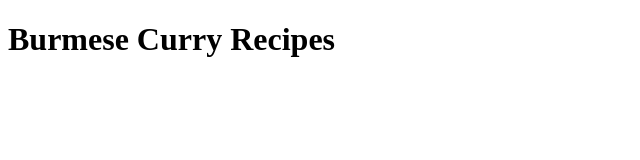
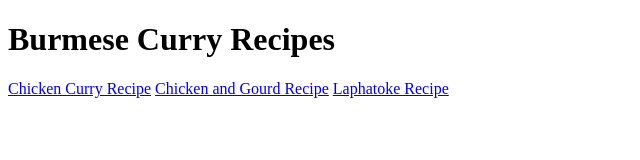
Before and after one commit to Oaksoe11/odin-recipes, a plain HTML site: page index.html in a window 1280 px wide. Shown: the whole page, without its empty margins (0-640 px from the left). Drawn offline with Linux system fonts and the light colour scheme.

Commit message:
Add links to recipes pages

```diff
--- a/index.html
+++ b/index.html
@@ -7,5 +7,8 @@
 </head>
 <body>
     <h1>Burmese Curry Recipes</h1>
+    <a href="recipes/chickenCurry.html">Chicken Curry Recipe</a>
+    <a href="recipes/chickenNgourd.html">Chicken and Gourd Recipe</a>
+    <a href="recipes/laphatoke.html">Laphatoke Recipe</a>
 </body>
 </html>
```
